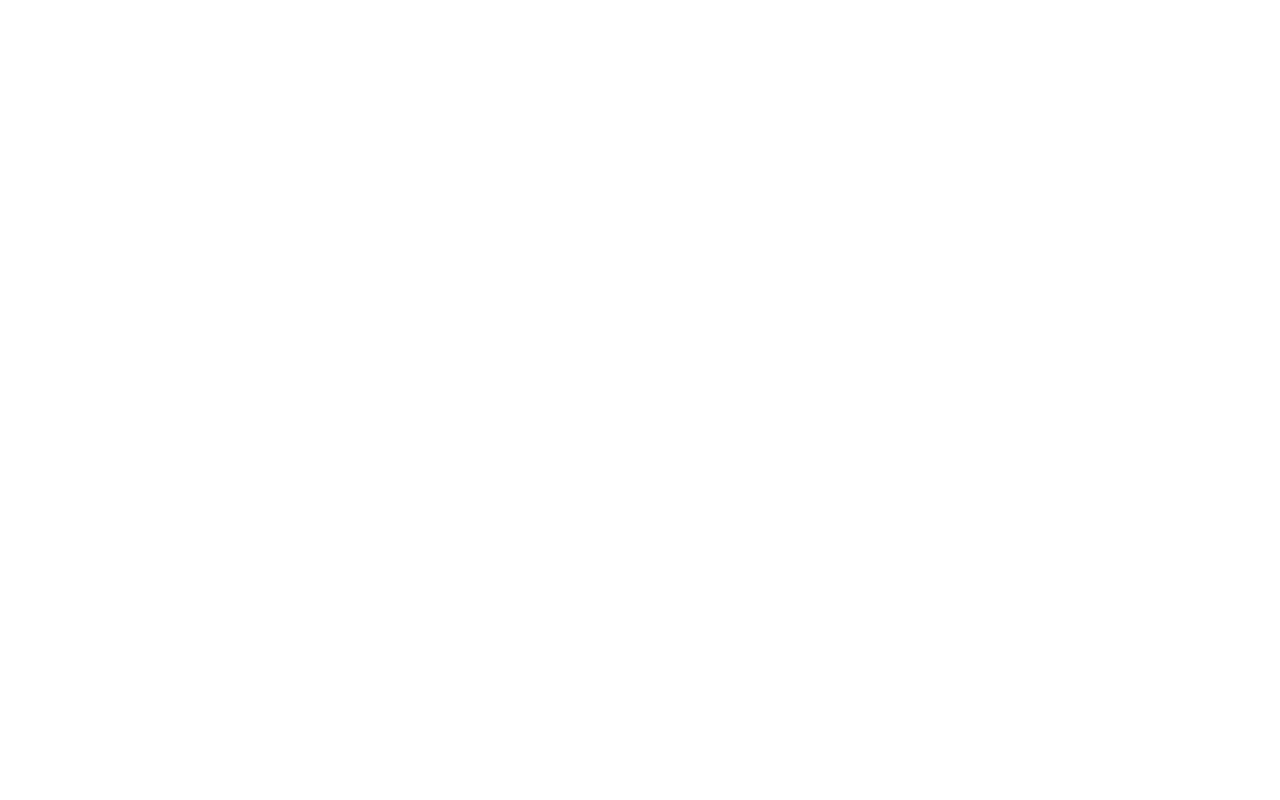
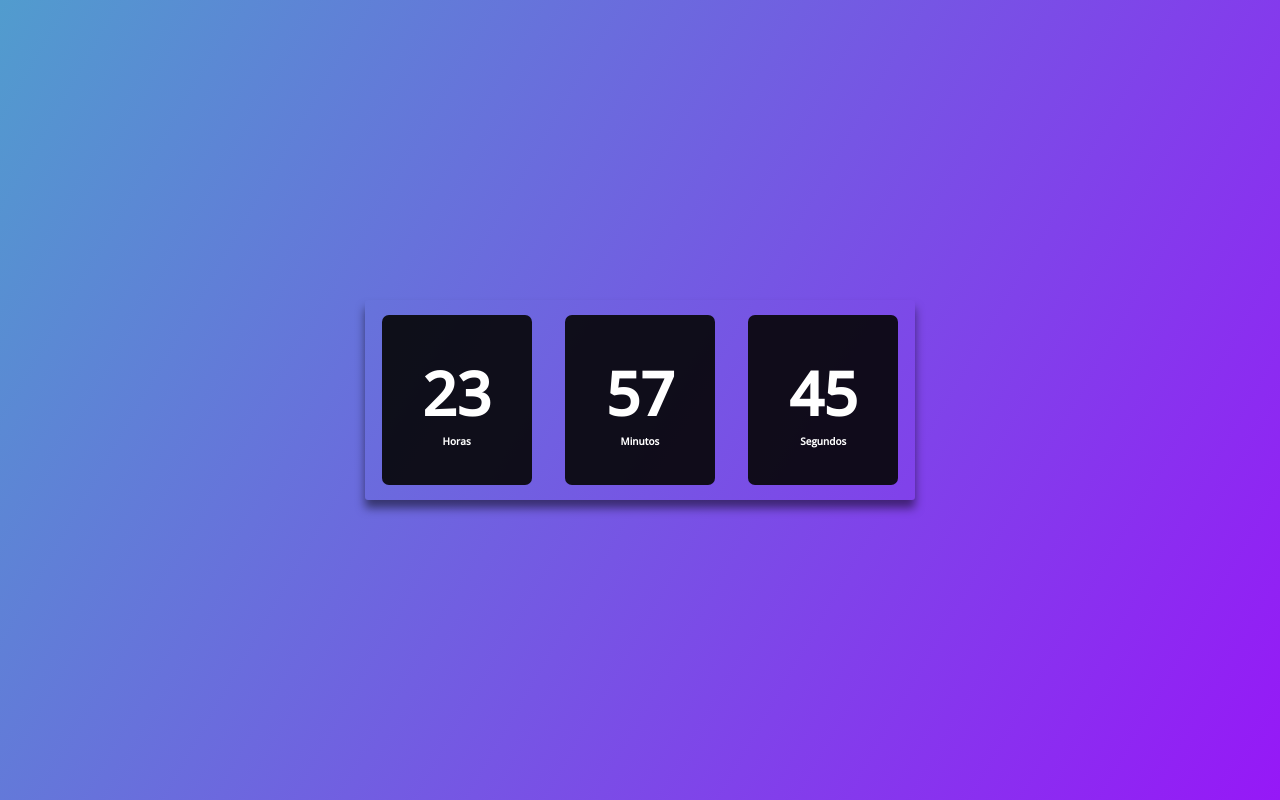
Before and after one commit to MarceloCardoso98/Relogio-Digital, a plain HTML site: page index.html in a window 1280 px wide. Drawn offline with nearby package versions, Linux system fonts and the light colour scheme.

Commit message:
Project complete

```diff
--- a/index.html
+++ b/index.html
@@ -4,9 +4,27 @@
     <meta charset="UTF-8">
     <meta http-equiv="X-UA-Compatible" content="IE=edge">
     <meta name="viewport" content="width=device-width, initial-scale=1.0">
+    <link rel="stylesheet" href="style.css">
     <title>Relogio Digital</title>
 </head>
 <body>
+    <div class="relogio">
+        <div>
+            <span id="horas">00</span>
+            <span class="tempo">Horas</span>
+        </div>
+        <div>
+            <span id="minutos">00</span>
+            <span class="tempo">Minutos</span>
+        </div>
 
+        <div>
+            <span id="segundos">00</span>
+            <span class="tempo">Segundos</span>
+        </div>
+
+    </div>
+
+    <script src="script.js"></script>
 </body>
 </html>
--- /dev/null
+++ b/script.js
@@ -0,0 +1,20 @@
+const horas = document.getElementById("horas");
+const minutos = document.getElementById("minutos");
+const segundos = document.getElementById("segundos");
+
+const relogio = setInterval(function time(){
+    let dateToday = new Date();
+    let hr = dateToday.getHours();
+    let min = dateToday.getMinutes();
+    let seg = dateToday.getSeconds();
+
+    if (hr < 10) hr = '0' + hr;
+
+    if (min < 10) min = '0' + min;
+
+    if (seg < 10) s = '0' + seg;
+
+    horas.textContent = hr;
+    minutos.textContent = min;
+    segundos.textContent = seg;
+})
--- a/style.css
+++ b/style.css
@@ -0,0 +1,49 @@
+@import url('https://fonts.googleapis.com/css2?family=Open+Sans:wght@300;400;500&display=swap');
+
+* {
+    margin: 0;
+    padding: 0;
+    font-family: "Open Sans", sans-serif;
+}
+
+body {
+    height: 100vh;
+    background: linear-gradient(120deg, #519cce,#9618F7);
+    display: flex;
+    align-items: center;
+    justify-content: center;
+}
+
+.relogio {
+    display: flex;
+    align-items: center;
+    justify-content: space-around;
+    height: 200px;
+    width: 550px;
+    background: transparent;
+    border-radius: 3px;
+    box-shadow: 0px 8px 10px rgba(0, 0, 0, 0.5);
+}
+
+.relogio div {
+    height: 170px;
+    width: 150px;
+    display: flex;
+    flex-direction: column;
+    align-items: center;
+    justify-content: center;
+    color: white;
+    background: rgba(5, 5, 5,.9);
+    box-shadow: 5px 5px 15px rgba (0, 0, 0, .7);
+    border-radius: 7px;
+    letter-spacing: 3x;
+}
+
+.relogio span {
+    font-weight: bolder;
+    font-size: 60px;
+}
+
+.relogio span.tempo {
+    font-size: 10px;
+}
```
Also changed, not shown: index.js (deleted).
